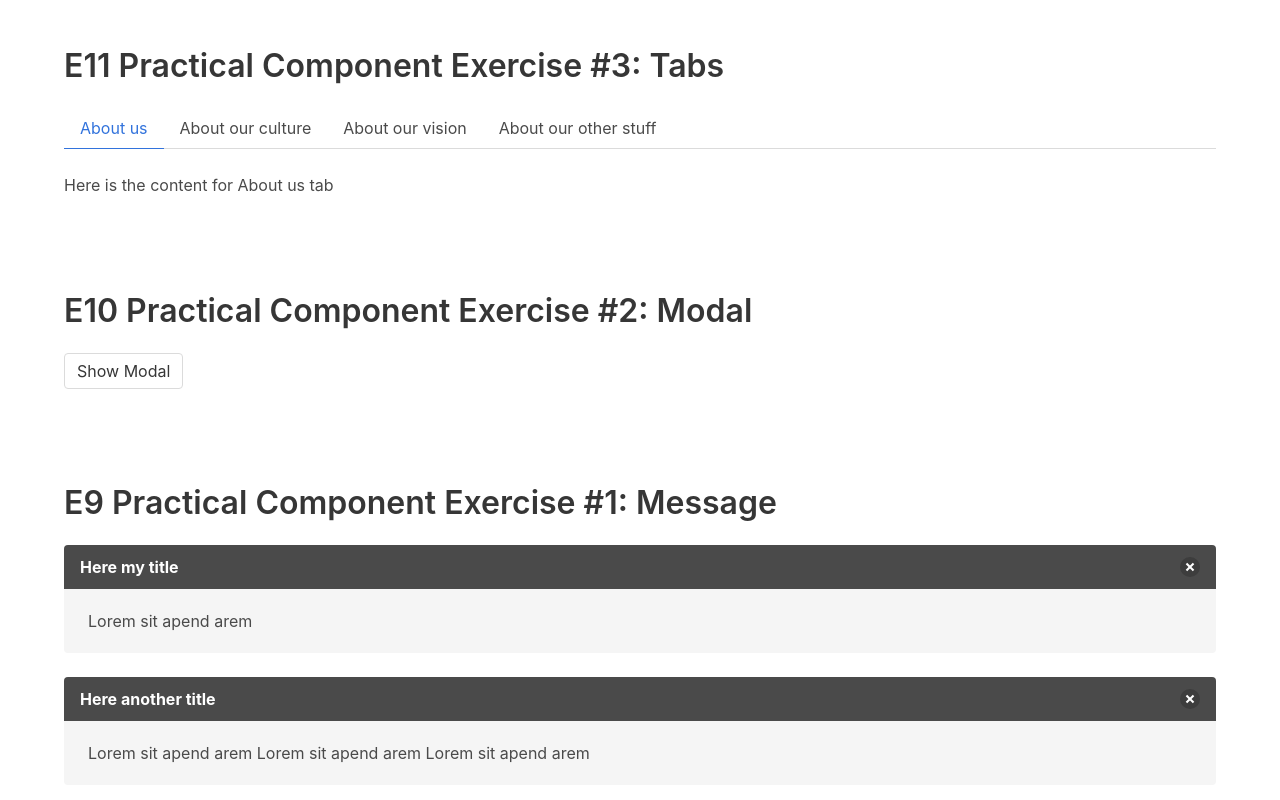
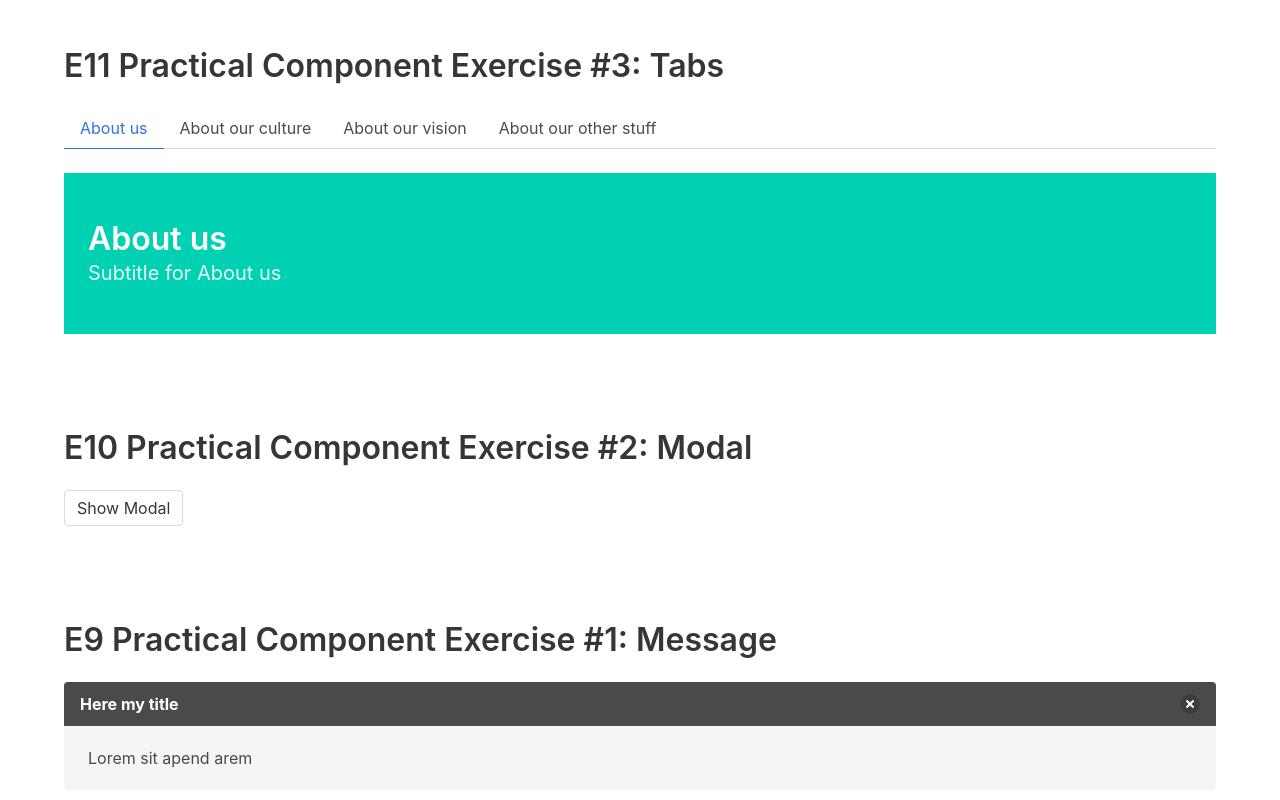
Before and after one commit to c-zab/Laravel_Vue, a Vue app: page / in a window 1280 px wide. Shown: the top 800 px of the page. Built offline with nearby package versions, Linux system fonts and the light colour scheme.

Commit message:
Getting files ready for episode_11

```diff
--- a/src/components/TabsComponent.vue
+++ b/src/components/TabsComponent.vue
@@ -7,19 +7,48 @@
 
       <tabs>
         <tab
-          name="About us"
+          title="About us"
           :selected="true"
         >
-          <h1>Here is the content for About us tab</h1>
+          <template slot="title">
+            <h1 class="title">
+              About us
+            </h1>
+          </template>
+          <template slot="subtitle">
+            <h2 class="subtitle">
+              Subtitle for About us
+            </h2>
+          </template>
         </tab>
-        <tab name="About our culture">
-          <h1>Here is the content for About our culture tab</h1>
+
+        <tab title="About our culture">
+          <template slot="title">
+            <h1 class="title">
+              About our culture
+            </h1>
+          </template>
         </tab>
-        <tab name="About our vision">
-          <h1>Here is the content for About our vision tab</h1>
+
+        <tab title="About our vision">
+          <template slot="title">
+            <h1 class="title">
+              About our vision
+            </h1>
+          </template>
+          <template slot="subtitle">
+            <h2 class="subtitle">
+              Subtitle for About our vision
+            </h2>
+          </template>
         </tab>
-        <tab name="About our other stuff">
-          <h1>Here is the content for our other stuff tab</h1>
+
+        <tab title="About our other stuff">
+          <template slot="title">
+            <h1 class="title">
+              About our other stuff
+            </h1>
+          </template>
         </tab>
       </tabs>
     </div>
@@ -27,17 +56,13 @@
 </template>
 
 <script>
-import tabs from './widgets/Tabs'
-import tab from './widgets/Tab'
+import tabs from "./widgets/Tabs";
+import tab from "./widgets/Tab";
 
 export default {
 	components: {
 		tabs,
 		tab
 	}
-}
+};
 </script>
-
-<style>
-
-</style>
--- a/src/components/widgets/Tab.vue
+++ b/src/components/widgets/Tab.vue
@@ -1,13 +1,21 @@
 <template>
-  <div v-show="isActive">
-    <slot />
+  <div
+    v-if="isActive"
+    class="container"
+  >
+    <slot name="title" />
+    <slot name="subtitle">
+      <h2 class="subtitle">
+        Default subtitle
+      </h2>
+    </slot>
   </div>
 </template>
 
 <script>
 export default {
 	props: {
-		name: {
+		title: {
 			type: String,
 			required: true
 		},
@@ -23,7 +31,7 @@ export default {
 	},
 	computed:{
 		href() {
-			return '#'+this.name.toLowerCase().replace(/ /g,'-');
+			return '#'+this.title.toLowerCase().replace(/ /g,'-');
 		}
 	},
 	mounted(){
@@ -31,7 +39,3 @@ export default {
 	},
 }
 </script>
-
-<style>
-
-</style>
--- a/src/components/widgets/Tabs.vue
+++ b/src/components/widgets/Tabs.vue
@@ -3,19 +3,24 @@
     <div class="tabs">
       <ul>
         <li
-          v-for="tab in tabs"
-          :key="tab.name"
+          v-for="(tab, index) in tabs"
+          :key="index"
           :class="{'is-active': tab.isActive}"
         >
           <a
             :href="tab.href"
             @click="selectTab(tab)"
-          >{{ tab.name }}</a>
+          >{{ tab.title }}</a>
         </li>
       </ul>
     </div>
+
     <div class="tabs-details">
-      <slot />
+      <section class="hero is-primary">
+        <div class="hero-body">
+          <slot />
+        </div>
+      </section>
     </div>
   </div>
 </template>
@@ -39,7 +44,7 @@ export default {
 	methods: {
 		selectTab(selectedTab){
 			this.tabs.forEach(tab => {
-				tab.isActive = (tab.name == selectedTab.name)
+				tab.isActive = (tab.title == selectedTab.title)
 			})
 		}
 	}
```
Also changed, not shown: package.json (+9 -6 lines), 1 other file (tests, documents, lock files or other folders).
